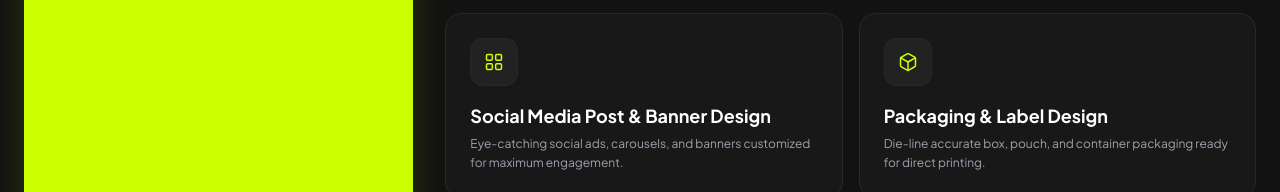
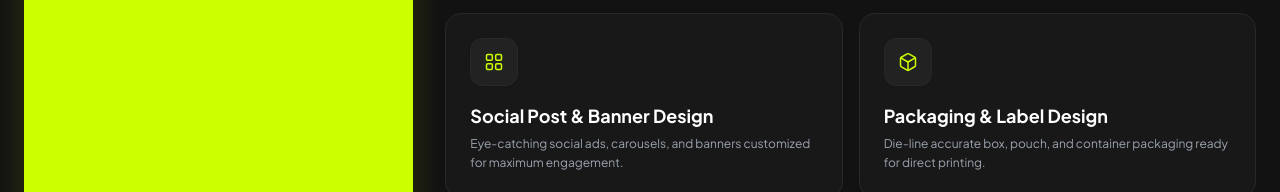
Before and after one commit to nazrulislambadol/Portfolio, a plain HTML site: page index.html in a window 1280 px wide. Shown: the part 2816-3008 px from the top of the page. Drawn offline with nearby package versions, Linux system fonts and the light colour scheme.

Commit message:
Update index.html

```diff
--- a/index.html
+++ b/index.html
@@ -668,7 +668,7 @@ images: [
               <rect x="3" y="14" width="7" height="7" rx="1.5"/>
             </svg>
           </div>
-          <h4 class="text-base sm:text-lg font-bold text-white mb-1 group-hover:text-brandLime transition">Social Media Post & Banner Design</h4>
+          <h4 class="text-base sm:text-lg font-bold text-white mb-1 group-hover:text-brandLime transition">Social Post & Banner Design</h4>
           <p class="text-xs text-gray-400 leading-relaxed">Eye-catching social ads, carousels, and banners customized for maximum engagement.</p>
         </div>
 
```
